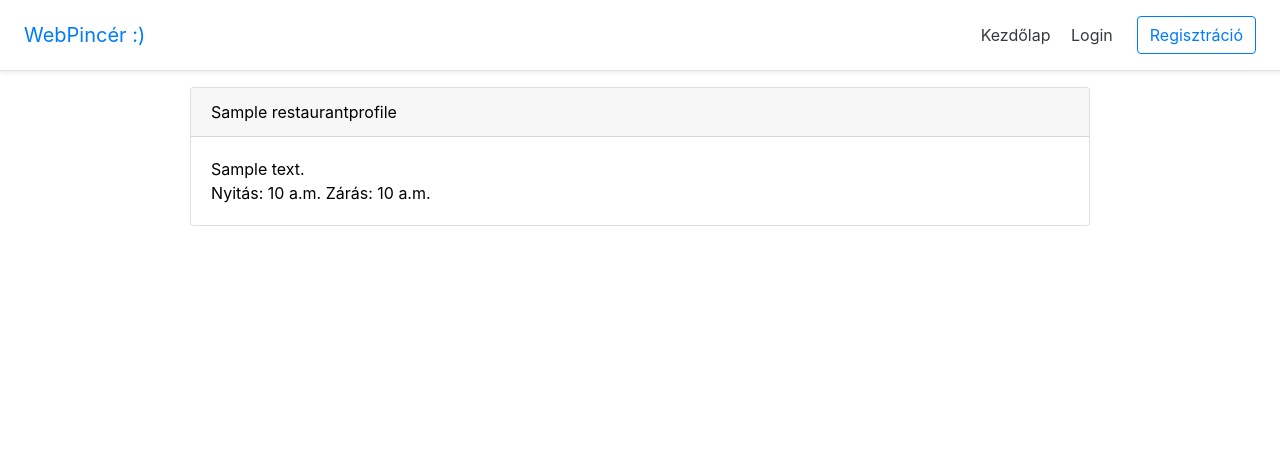
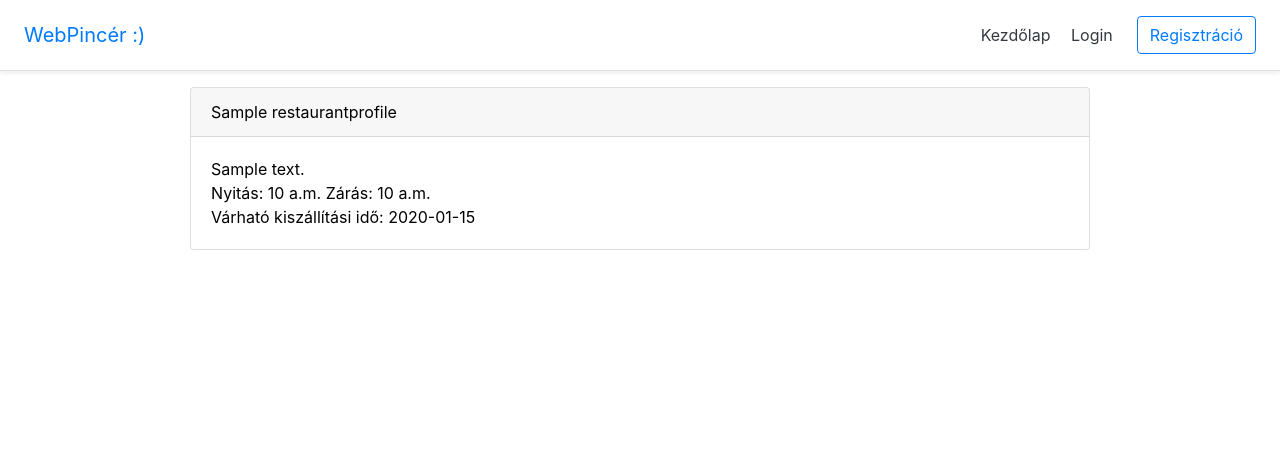
Before and after one commit to sSharkyYy/FoodOrderingApp, a Django app: page / in a window 1280 px wide. Shown: the top 449 px of the page. Run offline with Django 3.2, Linux system fonts and the light colour scheme; tables that the repository leaves empty hold one stand-in row (values such as "Sample post").

Commit message:
Add: estimated delivery time can be seen in restaurant profile

```diff
--- a/FoodOrdering/templates/FoodOrdering/Restaurant/restaurant_list_item.html
+++ b/FoodOrdering/templates/FoodOrdering/Restaurant/restaurant_list_item.html
@@ -8,6 +8,8 @@
       <br>
       Nyitás: {{ value.open_from }}
       Zárás: {{ value.open_to }}
+      <br>
+      Várható kiszállítási idő: {{ value.estimated_del_time }}
     </div>
   </div>
 </a>
--- a/personal/models.py
+++ b/personal/models.py
@@ -63,6 +63,9 @@ class RestaurantProfile(Profile):
     style = models.ForeignKey('Styles', on_delete=models.CASCADE, blank=True, null=True)
     open_from = models.TimeField(max_length=50)
     open_to = models.TimeField(max_length=50)
+    estimated_del_time = models.CharField(max_length=10)
+    # peak_time_start = models.TimeField(max_length=50)
+    # peak_time_end = models.TimeField(max_length=50)
 
     def is_open(self, time=timezone.now().time()):
         return self.open_from < time < self.open_to
```
Also changed, not shown: personal/migrations/0025_restaurantprofile_estimated_del_time.py (added).
